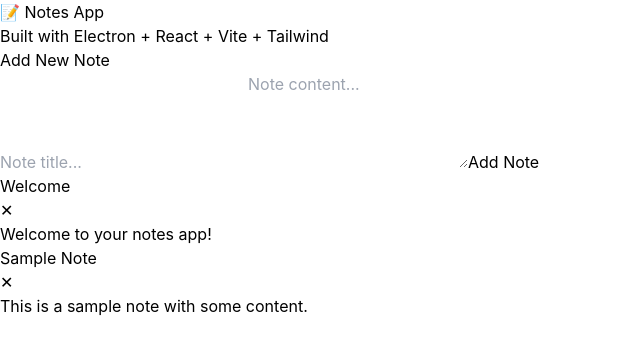
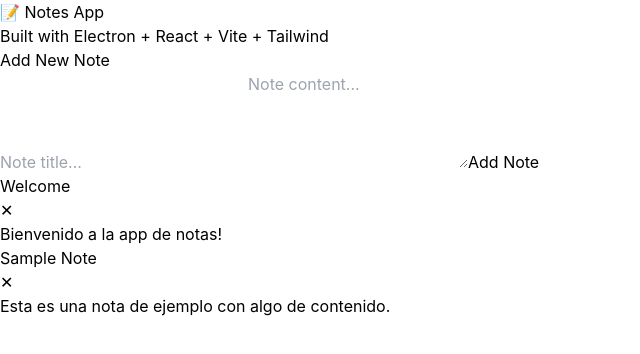
Before and after one commit to Anfibio0010/POC-Electron, a React (Vite) app: page / in a window 1280 px wide. Shown: the top 354 px of the page, without its empty margins (0-640 px from the left). Built offline with nearby package versions, Linux system fonts and the light colour scheme.

Commit message:
typescript + nodemon

```diff
--- a/package.json
+++ b/package.json
@@ -9,7 +9,7 @@
     "dev": "cross-env electron dist/src/main.js",
     "dev:watch": "cross-env nodemon --exec \"electron dist/src/main.js\" --watch dist/src/ --watch dist/ui/",
     "dev:vite": "vite --config vite.config.ts",
-    "dev:electron": "cross-env nodemon --exec \"electron dist/src/main.js\" --watch dist/src/main.js --watch dist/src/preload.js",
+    "dev:electron": "cross-env NODE_ENV=development nodemon --exec \"electron dist/src/main.js\" --watch dist/src/main.js --watch dist/src/preload.js",
     "dev:react": "concurrently \"pnpm run dev:vite\" \"pnpm run dev:electron\" --names \"VITE,ELECTRON\" --prefix-colors \"blue,green\"",
     "build": "vite build",
     "build:electron": "cross-env pnpm run build && electron .",
--- a/src/renderer/App.tsx
+++ b/src/renderer/App.tsx
@@ -21,11 +21,11 @@
 function App() {
   const [versions, setVersions] = useState<VersionsInfo | {}>({});
   const [notes, setNotes] = useState<Note[]>([
-    { id: 1, title: 'Welcome', content: 'Welcome to your notes app!' },
+    { id: 1, title: 'Welcome', content: 'Bienvenido a la app de notas!' },
     {
       id: 2,
       title: 'Sample Note',
-      content: 'This is a sample note with some content.',
+      content: 'Esta es una nota de ejemplo con algo de contenido.',
     },
   ]);
   const [newNote, setNewNote] = useState<NewNote>({ title: '', content: '' });
```
